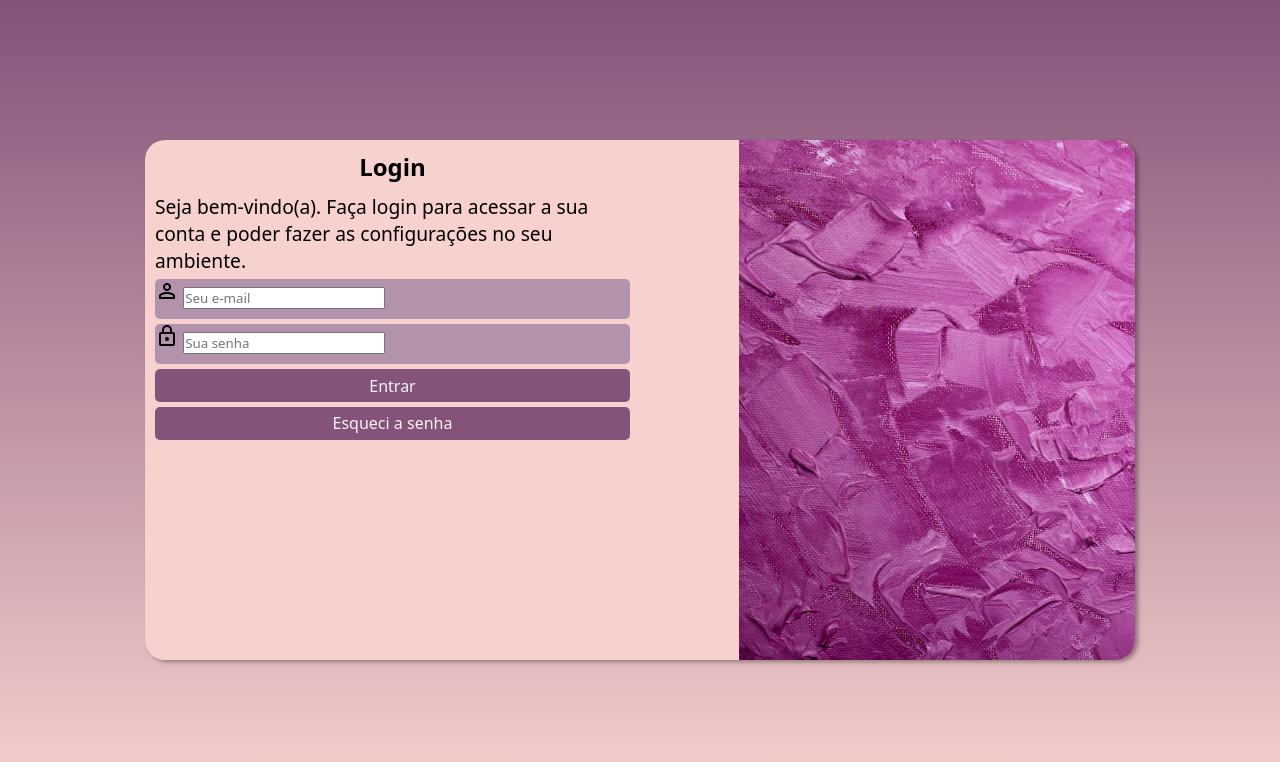
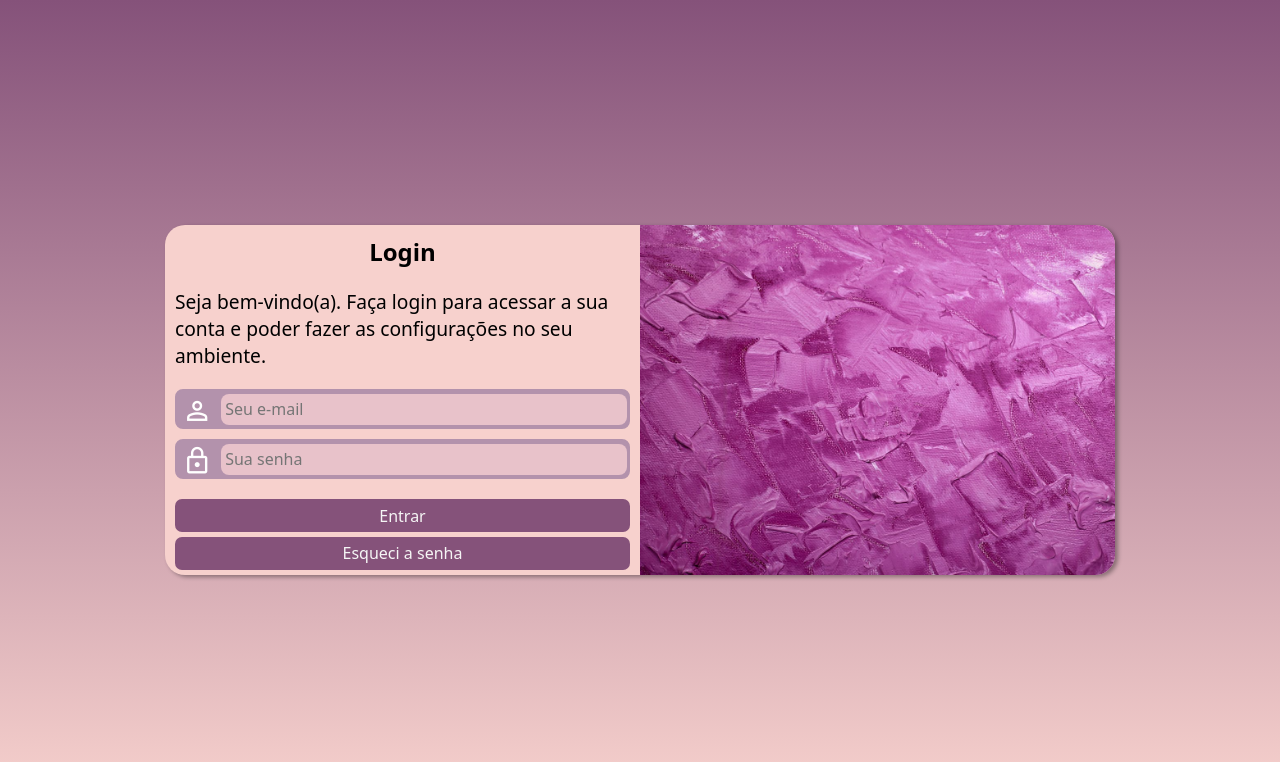
Before and after one commit to rsartorio1/projeto-login, a plain HTML site: page index.html in a window 1280 px wide. Drawn offline with nearby package versions, Linux system fonts and the light colour scheme.

Commit message:
final version

```diff
--- a/estilos/media-query.css
+++ b/estilos/media-query.css
@@ -5,25 +5,24 @@
         background-image: linear-gradient(to top, var(--cor1), var(--cor5));
     }
 
-    #login {
+    section#login {
         width: 80vw;
+        height: 300px;
     }
 
-    #login > #imagem {
+    section#login > div#imagem {
         float: left;
-        width: 30vw;
+        width: 30%;
         height: 100%;
     }
 
    section#login > div#imagem {
         float: left;
         width: 30%;
-        height: 100vh;
-
     }
 
-    section#login > div#forms {
-        float: left;
+    section#login > div#formulario {
+        float: right;
         width: 70%;
     }
 
@@ -31,26 +30,28 @@
 
 @media screen and (min-width: 992px) {
     body {
-        background-image: linear-gradient(to top, var(--cor1),  var(--cor5));
+        background-image: linear-gradient(to top, var(--cor1), var(--cor5));
     }
 
-    #login {
-        width: 990px;
+    section#login {
+        width: 950px;
+        height: 350px;
     }
 
-    #login > #imagem {
+    section#login > div#imagem {
         float: right;
-        width: 40%;
+        width: 50%;
         height: 100%;
     }
 
-    #forms {
+    section#login > div#formulario {
         float: left;
         width: 50%;
     }
 
-    #forms > p {
+    div#formulario > p {
         font-size: 1.2em;
+        margin: 20px 0px;
     }
 
 }
--- a/estilos/style.css
+++ b/estilos/style.css
@@ -16,7 +16,7 @@
     box-sizing: border-box;
 }
 
-body {
+body, html {
     background-color: var(--cor4);
     height: 100vh;
     width: 100vw;
@@ -29,63 +29,89 @@ main {
     width: 100vw;
 }
 
-#login {
+section#login {
+    position: absolute;
+    top: 50%;
+    left: 50%;
+    overflow: hidden;
+
     background-color: var(--cor1);
 
     width: 250px;
-    height: 520px;
+    height: 515px;
+    border-radius: 20px;
+    box-shadow: 3px 2px 4px rgba(0, 0, 0, 0.363);
 
-    border-radius: 20px;
-
-    position: absolute;
-    top: 50%;
-    left: 50%;
     transform: translate(-50%, -50%);
-
-    box-shadow: 3px 2px 4px rgba(0, 0, 0, 0.363);
-    overflow: hidden;
-
     transition: width .3s, height .3s;
     transition-timing-function: ease;
 }
 
-#login > #imagem {
+section#login > div#imagem {
+    display: block;
     background-image: url(../imagens/background-pink.jpg);
     background-repeat: no-repeat;
-    height: 220px;
+    height: 200px;
     background-position: left bottom;
     background-size: cover;
 }
 
-#login > #forms {
+section#login > div#formulario {
     display: block;
     padding: 10px;
 
 }
 
-#forms > h1 {
+div#formulario > h1 {
     text-align: center;
     margin-bottom: 10px;
 }
 
-#forms > p {
-    font-size: .9em;
-
+div#formulario > p {
+    font-size: 0.9em;
 }
-
-.campo {
+form > div.campo {
     background-color: var(--cor4);
+    border: 2px solid var(--cor4);
     display: block;
     width: 100%;
     height: 40px;
-    border-radius: 5px;
-    margin: 5px 0px;
+    border-radius: 8px;
+    margin-top: 10px;
+    margin-right: 0px;
+    margin-bottom: 10px;
+    margin-left: 0px;
+    padding-bottom: 5px;
 }
 
-form label {
+div.campo > label {
     display: none;
 }
 
+div.campo > span {
+    color: white;
+    /*background-color: var(--cor4);*/
+    font-size: 1.9em;
+    width: 40px;
+    padding: 5px;
+}
+
+div.campo > input {
+    background-color: var(--cor2);
+    font-size: 1em;
+    width: calc(100% - 45px);
+    height: 100%;
+    border: 0px;
+    border-radius: 8px;
+    padding: 4px;
+    transform: translatey(-11px);
+}
+
+div.campo > input:focus-within {
+    background-color: rgb(238, 229, 229);
+    border: none;
+
+}
 form > input[type=submit] {
     display: block;
     font-size: 1em;
@@ -93,9 +119,16 @@ form > input[type=submit] {
     height: 33px;
     background-color: var(--cor5);
     color: whitesmoke;
-    border-radius: 5px;
+    border-radius: 7px;
     cursor: pointer;
     border: none;
+
+    margin-top: 20px;
+    margin-right: 0px;
+    margin-bottom: 5px;
+    margin-left: 0px;
+
+
 }
 
 form > input[type=submit]:hover {
@@ -103,7 +136,7 @@ form > input[type=submit]:hover {
 
 }
 
-form > .botao {
+form > a.botao {
     display: block;
     text-align: center;
     font-size: 1em;
@@ -111,7 +144,7 @@ form > .botao {
     height: 33px;
     background-color: var(--cor5);
     text-decoration: none;
-    border-radius: 5px;
+    border-radius: 7px;
     color: whitesmoke;
     padding-top: 5px;
     margin-top: 5px;
@@ -120,3 +153,6 @@ form > a.botao:hover {
     background-color: var(--cor4);
 
 }
+form > a.botao > span {
+    font-size: 0.8em;
+}
--- a/index.html
+++ b/index.html
@@ -15,32 +15,26 @@
         <section id="login">
             <div id="imagem">
             </div>
-            <div id="forms">
+            <div id="formulario">
                 <h1>Login</h1>
                 <p>Seja bem-vindo(a). Faça login para acessar a sua conta e poder fazer as configurações no seu ambiente.</p>
                 <form action="login.php" method="post" autocomplete="on">
                     <div class="campo">
-                        <span class="material-symbols-outlined">
-                            person
-                        </span>
+                        <span class="material-symbols-outlined">person</span>
                         <input type="email" name="login" id="ilogin" placeholder="Seu e-mail" autocomplete="email" required>
                         <label for="ilogin">Usuário</label>
 
                     </div>
                     <div class="campo">
-                        <span class="material-symbols-outlined">
-                            lock
-                        </span>
+                        <span class="material-symbols-outlined">lock</span>
                         <input type="password" name="senha" id="isenha" placeholder="Sua senha" autocomplete="current-password" required minlength="8" maxlength="12">
                         <label for="isenha">Senha</label>
                     </div>
                     <input type="submit" value="Entrar">
-                    <a href="#" class="botao">Esqueci a senha
-                    </a>
+                    <a href="#" class="botao">Esqueci a senha</a>
                 </form>
             </div>
         </section>
     </main>
-
 </body>
 </html>
```
